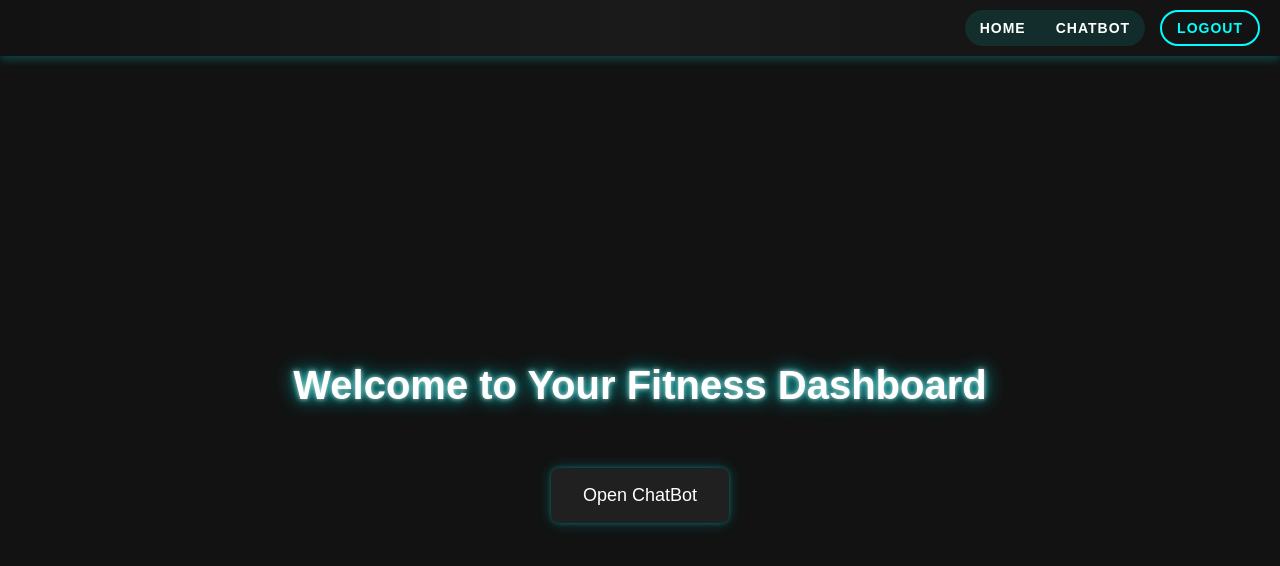
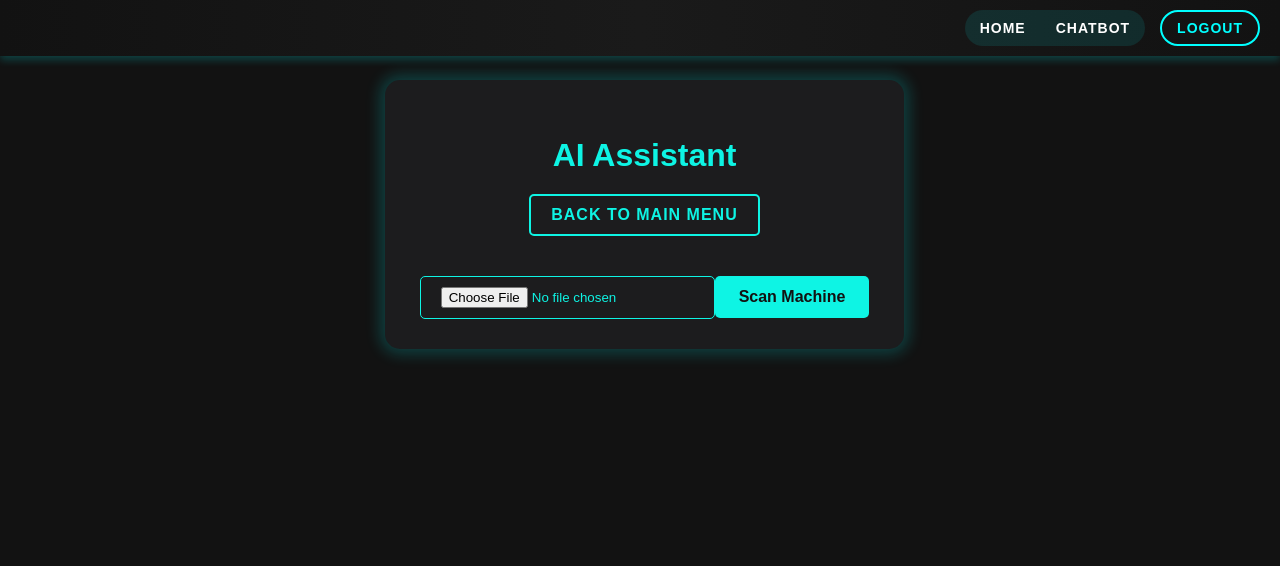
Before and after one commit to Aaqil456/chadzai-app, a React (Create React App) app: page /chatbot in a window 1280 px wide. Before the commit this address led to /main-menu. Shown: the top 566 px of the page. Built offline with nearby package versions, Linux system fonts and the light colour scheme; no server answers; sample sign-in values are in the browser's storage.

Commit message:
change design in Chatbot section

```diff
--- a/src/App.js
+++ b/src/App.js
@@ -7,7 +7,8 @@ import { auth } from './services/firebase';
 import SignIn from './components/SignIn/SignIn';
 import UserForm from './components/UserForm/UserForm';
 import MainMenu from './components/MainMenu/MainMenu';
-import Navbar from './components/Navbar/Navbar'; // Import Navbar
+import Navbar from './components/Navbar/Navbar';
+import ChatBot from './components/ChatBot/ChatBot';
 
 import './App.css';
 
@@ -31,11 +32,12 @@ function App() {
   return (
     <Router>
       <div className="App">
-        {user && <Navbar />} {/* Render Navbar if user is logged in */}
+        {user && <Navbar />}
         <Routes>
           <Route path="/signin" element={!user ? <SignIn /> : <Navigate to="/main-menu" />} />
           <Route path="/user-form" element={user ? <UserForm /> : <Navigate to="/signin" />} />
           <Route path="/main-menu" element={user ? <MainMenu /> : <Navigate to="/signin" />} />
+          <Route path="/chatbot" element={user ? <ChatBot /> : <Navigate to="/signin" />} />
           <Route path="*" element={<Navigate to={user ? "/main-menu" : "/signin"} />} />
         </Routes>
       </div>
--- a/src/components/ChatBot/ChatBot.css
+++ b/src/components/ChatBot/ChatBot.css
@@ -3,11 +3,12 @@ body {
   font-family: Arial, sans-serif;
   background-color: #121212;
   color: #e0e0e0;
+  margin: 0;
+  padding: 0;
+  min-height: 100vh;
   display: flex;
   justify-content: center;
   align-items: center;
-  height: 100vh;
-  margin: 0;
 }
 
 /* Chatbot Container */
@@ -19,6 +20,10 @@ body {
   padding: 30px;
   box-shadow: 0px 0px 15px 5px rgba(0, 255, 255, 0.2);
   text-align: center;
+  margin: 20px auto;
+  overflow-y: auto;
+  max-height: 90vh;
+  position: relative;
 }
 
 .chatbot-container h2 {
@@ -68,6 +73,10 @@ body {
   border-radius: 10px;
   margin-top: 10px;
   box-shadow: 0px 0px 10px 3px rgba(0, 255, 255, 0.2);
+  width: 100%;
+  height: auto;
+  object-fit: contain;
+  max-height: 300px;
 }
 
 /* Response Section Styling */
@@ -84,3 +93,60 @@ body {
   color: #0ef4e4;
   margin-bottom: 5px;
 }
+
+/* Add these new styles at the end of the file */
+.chatbot-content {
+  display: flex;
+  flex-direction: column;
+  align-items: center;
+}
+
+.image-preview {
+  width: 100%;
+  max-width: 300px;
+  margin-top: 20px;
+}
+
+/* Back Button Styling */
+.back-button {
+  background: transparent;
+  color: #0ef4e4;
+  border: 2px solid #0ef4e4;
+  padding: 10px 20px;
+  margin-bottom: 20px;
+  border-radius: 5px;
+  cursor: pointer;
+  font-size: 1rem;
+  font-weight: bold;
+  transition: all 0.3s ease;
+  text-transform: uppercase;
+  letter-spacing: 1px;
+  position: relative;
+  overflow: hidden;
+}
+
+.back-button:hover {
+  background: #0ef4e4;
+  color: #121212;
+  box-shadow: 0 0 10px #0ef4e4, 0 0 20px #0ef4e4;
+}
+
+.back-button::before {
+  content: '';
+  position: absolute;
+  top: 0;
+  left: -100%;
+  width: 100%;
+  height: 100%;
+  background: linear-gradient(
+    120deg,
+    transparent,
+    rgba(14, 244, 228, 0.4),
+    transparent
+  );
+  transition: all 0.5s;
+}
+
+.back-button:hover::before {
+  left: 100%;
+}
--- a/src/components/ChatBot/ChatBot.js
+++ b/src/components/ChatBot/ChatBot.js
@@ -1,9 +1,11 @@
 import React, { useState } from 'react';
+import { useNavigate } from 'react-router-dom';
 import * as mobilenet from '@tensorflow-models/mobilenet';
 import '@tensorflow/tfjs';
 import './ChatBot.css';
 
 function ChatBot() {
+  const navigate = useNavigate();
   const [image, setImage] = useState(null); // For storing the uploaded image
   const [response, setResponse] = useState('');
 
@@ -83,7 +85,11 @@ function ChatBot() {
 
   return (
     <div className="chatbot-container">
+      <div className="chatbot-content">
         <h2>AI Assistant</h2>
+        <button onClick={() => navigate('/main-menu')} className="back-button">
+          Back to Main Menu
+        </button>
         <form onSubmit={handleImageScan} className="chatbot-form">
           <input
             type="file"
@@ -96,9 +102,9 @@ function ChatBot() {
 
         {/* Show the uploaded image as a preview */}
         {image && (
-        <div>
+          <div className="image-preview">
             <h3>Uploaded Image:</h3>
-          <img id="uploadedImage" src={image} alt="Uploaded" style={{ maxWidth: '100%', marginTop: '10px' }} />
+            <img id="uploadedImage" src={image} alt="Uploaded" />
           </div>
         )}
 
@@ -110,6 +116,7 @@ function ChatBot() {
           </div>
         )}
       </div>
+    </div>
   );
 }
 
--- a/src/components/MainMenu/MainMenu.css
+++ b/src/components/MainMenu/MainMenu.css
@@ -47,3 +47,22 @@ h1 {
     0 0 20px rgba(0, 255, 255, 0.4),
     0 0 30px rgba(0, 255, 255, 0.2); /* Stronger glow on hover */
 }
+
+.find-workouts-button {
+  /* Copy the styles from your chatbot-button and modify as needed */
+  background: #0ef4e4;
+  color: #121212;
+  padding: 12px 24px;
+  margin-top: 20px;
+  border: none;
+  border-radius: 5px;
+  cursor: pointer;
+  font-size: 1rem;
+  font-weight: bold;
+  transition: box-shadow 0.3s, transform 0.3s;
+}
+
+.find-workouts-button:hover {
+  box-shadow: 0px 0px 15px #0ef4e4, 0px 0px 30px #0ef4e4;
+  transform: translateY(-3px);
+}
--- a/src/components/MainMenu/MainMenu.js
+++ b/src/components/MainMenu/MainMenu.js
@@ -1,20 +1,25 @@
-import React, { useState } from 'react';
-import ChatBot from '../ChatBot/ChatBot';
+import React from 'react';
+import { useNavigate } from 'react-router-dom';
 import './MainMenu.css';
 
 function MainMenu() {
-  const [showChatBot, setShowChatBot] = useState(false);
+  const navigate = useNavigate();
 
   return (
     <div className="main-menu-container">
       <h1>Welcome to Your Fitness Dashboard</h1>
       <button
         className="chatbot-button"
-        onClick={() => setShowChatBot(!showChatBot)}
+        onClick={() => navigate('/chatbot')}
       >
-        {showChatBot ? 'Close ChatBot' : 'Open ChatBot'}
+        Open ChatBot
       </button>
-      {showChatBot && <ChatBot />}
+      <button
+        className="find-workouts-button"
+        onClick={() => navigate('/workout-chat')}
+      >
+        Find My Workouts
+      </button>
     </div>
   );
 }
--- a/src/components/Navbar/Navbar.js
+++ b/src/components/Navbar/Navbar.js
@@ -4,6 +4,7 @@ import { Link, useNavigate } from 'react-router-dom';
 import { signOut } from 'firebase/auth'; // Import signOut
 import { auth } from '../../services/firebase'; // Import auth
 import './Navbar.css';
+
 
 const Navbar = () => {
   const navigate = useNavigate();
--- /dev/null
+++ b/src/components/WorkoutChat/WorkoutChat.css
@@ -0,0 +1,73 @@
+.workout-chat-container {
+  display: flex;
+  flex-direction: column;
+  align-items: center;
+  justify-content: flex-start;
+  min-height: 100vh;
+  background-color: #121212;
+  color: #e0e0e0;
+  padding: 20px;
+  box-sizing: border-box;
+}
+
+.chat-container {
+  width: 100%;
+  max-width: 600px;
+  height: calc(100vh - 200px);
+  margin-top: 20px;
+  border: 2px solid #0ef4e4;
+  border-radius: 10px;
+  overflow: hidden;
+  background-color: #1c1c1e;
+}
+
+.back-button {
+  background: transparent;
+  color: #0ef4e4;
+  border: 2px solid #0ef4e4;
+  padding: 10px 20px;
+  margin-top: 20px;
+  border-radius: 5px;
+  cursor: pointer;
+  font-size: 1rem;
+  font-weight: bold;
+  transition: all 0.3s ease;
+}
+
+.back-button:hover {
+  background: #0ef4e4;
+  color: #121212;
+  box-shadow: 0 0 10px #0ef4e4, 0 0 20px #0ef4e4;
+}
+
+h1 {
+  color: #0ef4e4;
+  margin-bottom: 20px;
+}
+
+/* Styles to customize Voiceflow chat appearance */
+.vfrc-chat {
+  --vfrc-chat-bg-color: #1c1c1e;
+  --vfrc-chat-bubble-bg-color: #2c2c2e;
+  --vfrc-chat-bubble-text-color: #e0e0e0;
+  --vfrc-chat-input-bg-color: #2c2c2e;
+  --vfrc-chat-input-text-color: #e0e0e0;
+  --vfrc-chat-send-button-color: #0ef4e4;
+}
+
+.vfrc-chat__messages {
+  padding: 20px;
+}
+
+.vfrc-chat__input {
+  padding: 10px;
+}
+
+.vfrc-chat__input-field {
+  border-radius: 5px;
+}
+
+.vfrc-chat__send-button {
+  background-color: #0ef4e4;
+  color: #121212;
+}
```
Also changed, not shown: src/components/WorkoutChat/WorkoutChat.js (added, +46 -0 lines). Lines whose indentation alone changed are shown as unchanged.
